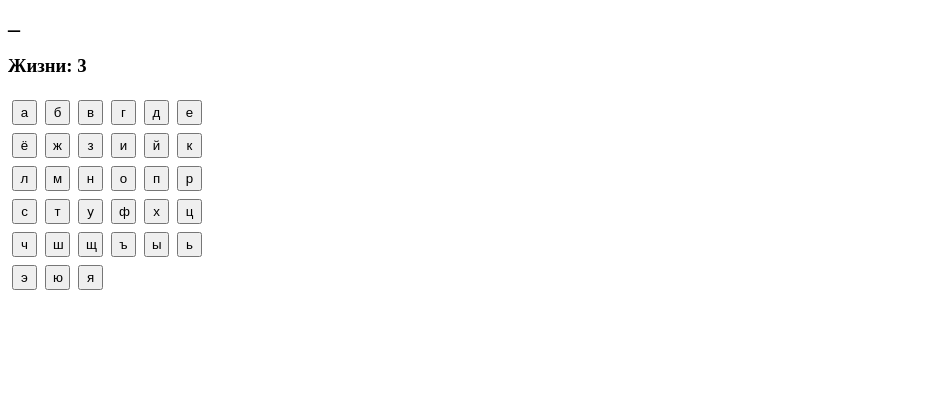
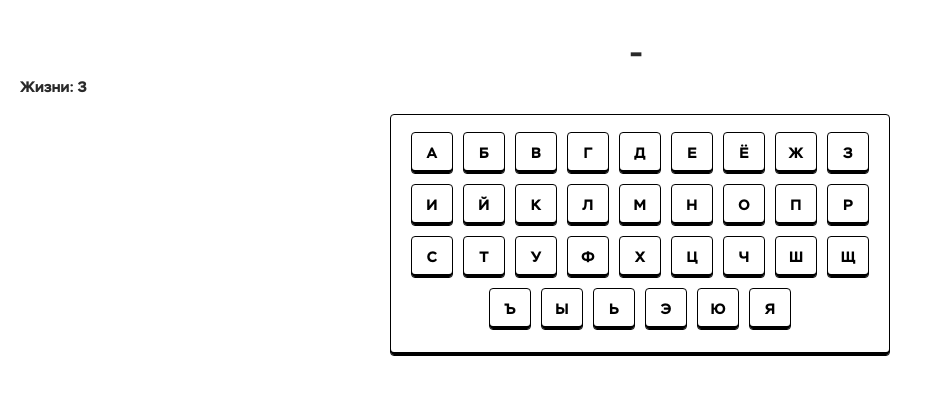
Before and after one commit to ivanov-v/hangman, a React app: page / in a window 1280 px wide. Shown: the whole page, without its empty margins (0-946 px from the left). Built offline with nearby package versions, Linux system fonts and the light colour scheme; no server answers.

Commit message:
добавлены стили

```diff
--- a/client-src/components/Alphabet/index.js
+++ b/client-src/components/Alphabet/index.js
@@ -1,7 +1,28 @@
 import React from 'react';
 import ReactDOM from 'react-dom';
+import styled from 'styled-components';
 
 import {Letter} from '../Letter';
+
+const List = styled.ul`
+    max-width: 500px;
+    margin: 0 auto;
+    padding: 12px;
+    padding-bottom: 20px;
+    list-style: none;
+    display: flex;
+    flex-wrap: wrap;
+    justify-content: center;
+    border-radius: 4px;
+    border: 1px solid #000;
+    box-shadow: inset 0 -3px #000;
+`;
+
+const Item = styled.li`
+    display: block;
+    padding: 5px;
+    transition: transform 0.2s;
+`;
 
 export class Alphabet extends React.PureComponent {
     handleClick = letter => () => {
@@ -15,14 +36,14 @@ export class Alphabet extends React.PureComponent {
 
     renderLetter = ({letter, active}) => {
         return (
-            <li key={letter}>
+            <Item key={letter}>
                 <Letter
                     isActive={active}
                     onClick={this.handleClick(letter)}
                 >
                     {letter}
                 </Letter>
-            </li>
+            </Item>
         );
     };
 
@@ -31,6 +52,6 @@ export class Alphabet extends React.PureComponent {
             alphabet,
         } = this.props;
 
-        return <ul className='alphabet'>{alphabet.map(this.renderLetter)}</ul>;
+        return <List>{alphabet.map(this.renderLetter)}</List>;
     }
 }
--- a/client-src/components/App/index.js
+++ b/client-src/components/App/index.js
@@ -1,16 +1,22 @@
 import React from 'react';
 import ReactDOM from 'react-dom';
+import styled from 'styled-components';
 
 import {Header} from '../../containers/Header';
 import {AlphabetContainer} from '../../containers/AlphabetContainer';
 
+const Inner = styled.div`
+    display: block;
+    padding: 20px;
+`;
+
 export class App extends React.PureComponent {
     render() {
         return (
-            <div>
+            <Inner>
                 <Header />
                 <AlphabetContainer />
-            </div>
+            </Inner>
         );
     }
 }
--- a/client-src/components/HeaderRaw/index.js
+++ b/client-src/components/HeaderRaw/index.js
@@ -1,5 +1,20 @@
 import React from 'react';
 import ReactDOM from 'react-dom';
+import styled from 'styled-components';
+
+const Title = styled.div`
+    text-align: center;
+    font-weight: 700;
+    font-size: 30px;
+`;
+
+const Word = styled.div`
+    font-size: 30px;
+    font-weight: 700;
+    text-align: center;
+    text-transform: uppercase;
+    letter-spacing: 8px;
+`;
 
 export class HeaderRaw extends React.Component {
     render() {
@@ -7,8 +22,8 @@ export class HeaderRaw extends React.Component {
 
         return (
             <header>
-                <h1>{text}</h1>
-                <h2>{word}</h2>
+                <Title>{text}</Title>
+                <Word>{word}</Word>
                 <h3>Жизни: {lives}</h3>
             </header>
         );
--- a/client-src/components/Letter/index.js
+++ b/client-src/components/Letter/index.js
@@ -1,5 +1,44 @@
 import React from 'react';
 import ReactDOM from 'react-dom';
+import styled from 'styled-components';
+
+const Inner = styled.span`
+    display: block;
+    transition: transform 0.2s;
+`;
+
+const Button = styled.button`
+    height: 42px;
+    width: 42px;
+    padding: 0;
+    border: 1px solid #000;
+    border-radius: 4px;
+    outline: none;
+    appearance: none;
+    box-shadow: inset 0 -3px #000;
+    background-color: #fff;
+    font-family: 'Stem';
+    font-weight: 700;
+    font-size: 15px;
+    text-transform: uppercase;
+    transition: box-shadow 0.2s;
+
+    &:disabled {
+        opacity: 0.3;
+    }
+
+    &:not(:disabled) {
+        cursor: pointer;
+    }
+
+    &:not(:disabled):active {
+        box-shadow: inset 0 -1px;
+
+        ${Inner} {
+            transform: translateY(4px);
+        }
+    }
+`;
 
 export class Letter extends React.Component {
     static defaultProps = {
@@ -10,14 +49,16 @@ export class Letter extends React.Component {
         const {children, isActive, onClick} = this.props;
 
         return (
-            <button
+            <Button
                 className={isActive ? 'active' : ''}
                 type='button'
                 onClick={onClick}
                 disabled={isActive}
             >
-                {children}
-            </button>
+                <Inner>
+                    {children}
+                </Inner>
+            </Button>
         );
     }
 }
--- a/client-src/containers/Header/index.js
+++ b/client-src/containers/Header/index.js
@@ -23,7 +23,7 @@ const getLetter = (state, index) => {
 const getWord = state =>
     [...Array(state.issue.answerLength)]
         .map((item, index) => getLetter(state, index) || '_')
-        .join(' ');
+        .join('');
 
 const mapStateToProps = state => {
     return {
--- a/package.json
+++ b/package.json
@@ -29,6 +29,7 @@
     "react-dom": "^16.2.0",
     "react-redux": "^5.0.6",
     "redux": "^3.7.2",
-    "redux-thunk": "^2.2.0"
+    "redux-thunk": "^2.2.0",
+    "styled-components": "^3.2.5"
   }
 }
--- a/public/styles.css
+++ b/public/styles.css
@@ -1,26 +1,34 @@
-li {
-    display: inline-block;
-    padding: 4px;
+@font-face {
+    font-family: 'Stem';
+    src: url('fonts/STM55.woff') format('woff');
+    font-weight: 400;
+    font-style: normal;
 }
 
-button {
-    display: block;
-    width: 25px;
-    height: 25px;
+@font-face {
+    font-family: 'Stem';
+    src: url('fonts/STM75.woff') format('woff');
+    font-weight: 700;
+    font-style: normal;
 }
 
-button[disabled] {
-    opacity: 0.4;
+html {
+    box-sizing: border-box;
 }
 
-.active {
-    background-color: #000;
-    color: #fff;
+*,
+::after,
+::before {
+    box-sizing: inherit;
 }
 
-.alphabet {
-    width: 200px;
-    list-style: none;
+body {
+    font-family: Stem, Arial, sans-serif;
+    font-size: 13px;
+    line-height: 1.4;
+    margin: 0;
     padding: 0;
-    margin: 0;
+    color: #2a2a2a;
+    width: 100%;
+    min-height: 100vh;
 }
```
Also changed, not shown: public/fonts/STM55.woff (added), public/fonts/STM75.woff (added), 1 other file.
